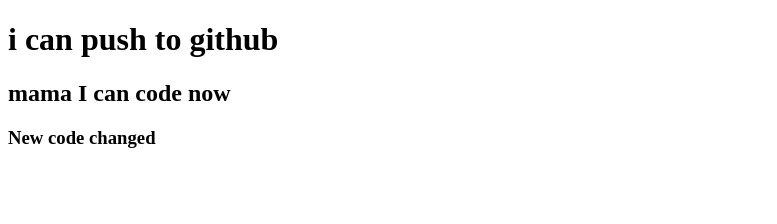
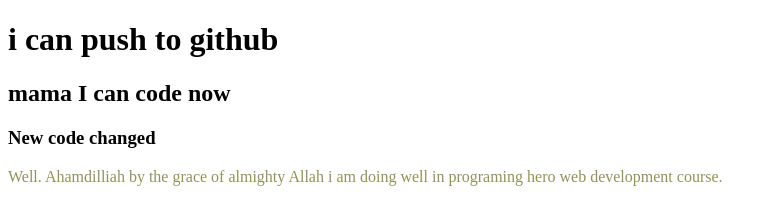
Before and after one commit to Shahriaralvi1/my-second-repo, a plain HTML site: page index.html in a window 1280 px wide. Shown: the whole page, without its empty margins (0-777 px from the left). Drawn offline with Linux system fonts and the light colour scheme.

Commit message:
opinion added

```diff
--- a/index.html
+++ b/index.html
@@ -8,7 +8,10 @@
 </head>
 <body>
     <h1>i can push to github</h1>
+
     <h2>mama I can code now</h2>
     <h3>New code changed</h3>
+
+    <p style="color:rgb(146, 146, 91) ;">Well. Ahamdilliah by the grace of almighty Allah i am doing well in <span style="border-radius:50px; margin: 0%;height: 30px;width:600;">programing hero web development course.</span></p>
 </body>
 </html>
```
